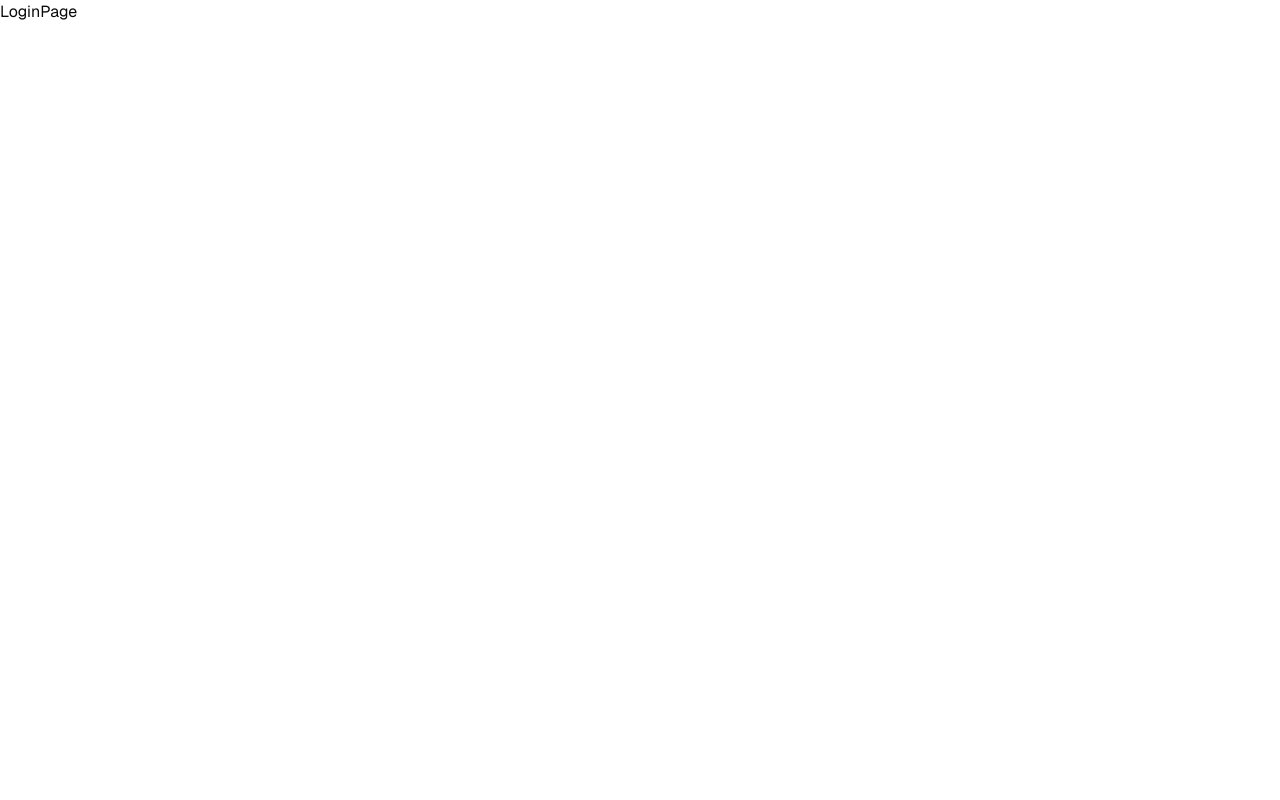
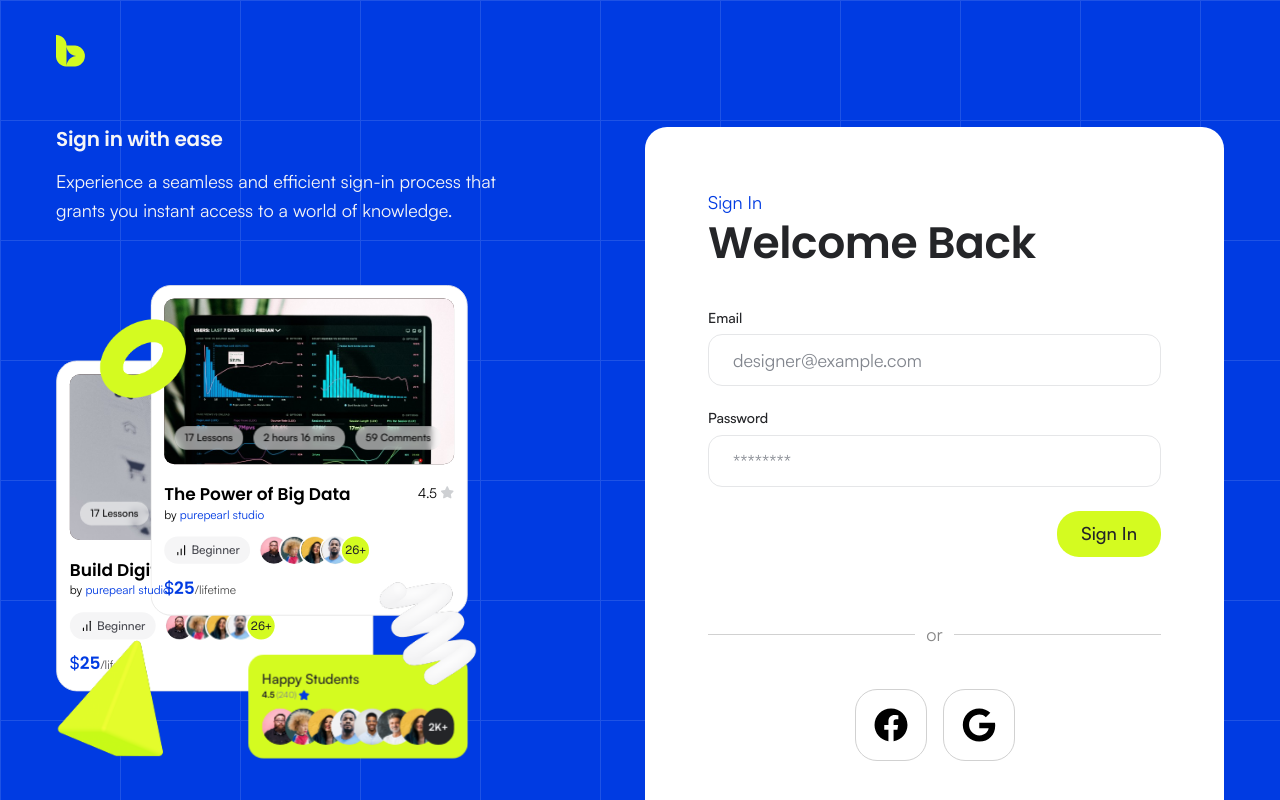
Before and after one commit to coderamit01/bytespace, a Next.js app: page /login in a window 1280 px wide. Shown: the top 800 px of the page. Built offline with nearby package versions, Linux system fonts and the light colour scheme.

Commit message:
design login and signup page

```diff
--- a/src/app/(auth)/login/page.tsx
+++ b/src/app/(auth)/login/page.tsx
@@ -1,8 +1,34 @@
+import type { Metadata } from "next"
+import AuthLayout from "@/src/components/auth/AuthLayout"
+import AuthCard from "@/src/components/auth/AuthCard"
+import AuthForm from "@/src/components/auth/AuthForm"
+import FormField from "@/src/components/auth/FormField"
+import SocialLogin from "@/src/components/auth/SocialLogin"
 
+export const metadata: Metadata = {
+  title: "Sign In | ByteSpace",
+}
 
 const LoginPage = () => {
   return (
-    <div>LoginPage</div>
+    <AuthLayout
+      title="Sign in with ease"
+      description="Experience a seamless and efficient sign-in process that grants you instant access to a world of knowledge."
+    >
+      <AuthCard
+        eyebrow="Sign In"
+        title="Welcome Back"
+        extra={<SocialLogin />}
+        footerText="New user?"
+        footerLinkText="Create an account"
+        footerHref="/signup"
+      >
+        <AuthForm submitLabel="Sign In">
+          <FormField label="Email" name="email" type="email" placeholder="designer@example.com" autoComplete="email" required />
+          <FormField label="Password" name="password" type="password" placeholder="********" autoComplete="current-password" required />
+        </AuthForm>
+      </AuthCard>
+    </AuthLayout>
   )
 }
 
--- a/src/app/(auth)/signup/page.tsx
+++ b/src/app/(auth)/signup/page.tsx
@@ -1,7 +1,33 @@
+import type { Metadata } from "next"
+import AuthLayout from "@/src/components/auth/AuthLayout"
+import AuthCard from "@/src/components/auth/AuthCard"
+import AuthForm from "@/src/components/auth/AuthForm"
+import FormField from "@/src/components/auth/FormField"
+
+export const metadata: Metadata = {
+  title: "Create an Account | ByteSpace",
+}
 
 const SignUp = () => {
   return (
-    <div>SignUp</div>
+    <AuthLayout
+      title="Sign up and come in"
+      description="The registration process is straightforward, uncomplicated, and efficient, allowing users to sign up quickly, easily, and at no cost"
+    >
+      <AuthCard
+        eyebrow="Create an Account"
+        title="Welcome to ByteSpace"
+        footerText="Already have an account?"
+        footerLinkText="Login"
+        footerHref="/login"
+      >
+        <AuthForm submitLabel="Continue">
+          <FormField label="Full Name" name="name" type="text" placeholder="Jamie Davis" autoComplete="name" required />
+          <FormField label="Email" name="email" type="email" placeholder="designer@example.com" autoComplete="email" required />
+          <FormField label="Password" name="password" type="password" placeholder="********" autoComplete="new-password" required />
+        </AuthForm>
+      </AuthCard>
+    </AuthLayout>
   )
 }
 
--- /dev/null
+++ b/src/components/auth/AuthCard.tsx
@@ -0,0 +1,32 @@
+import Link from "next/link"
+
+type AuthCardProps = {
+  eyebrow: string
+  title: string
+  children: React.ReactNode
+  extra?: React.ReactNode
+  footerText: string
+  footerLinkText: string
+  footerHref: string
+}
+
+const AuthCard = ({ eyebrow, title, children, extra, footerText, footerLinkText, footerHref }: AuthCardProps) => {
+  return (
+    <div className="flex w-full flex-col items-center justify-between gap-10 rounded-3xl bg-white px-6 py-10 sm:px-15.75 sm:py-15.25 lg:min-h-196">
+      <div className="flex w-full flex-col items-start gap-10">
+        <div className="flex flex-col items-start">
+          <p className="font-satoshi text-lg leading-[1.6] text-purple">{eyebrow}</p>
+          <h1 className="font-poppins text-3xl sm:text-[44px] font-semibold leading-[1.2] tracking-[-0.01em] text-shuttle-950">{title}</h1>
+        </div>
+        {children}
+      </div>
+      {extra}
+      <p className="flex flex-wrap justify-center gap-1 font-satoshi text-base leading-[1.6]">
+        <span className="text-shuttle-700">{footerText}</span>
+        <Link href={footerHref} className="text-purple hover:underline">{footerLinkText}</Link>
+      </p>
+    </div>
+  )
+}
+
+export default AuthCard
--- /dev/null
+++ b/src/components/auth/AuthForm.tsx
@@ -0,0 +1,22 @@
+"use client"
+
+type AuthFormProps = {
+  submitLabel: string
+  children: React.ReactNode
+}
+
+const AuthForm = ({ submitLabel, children }: AuthFormProps) => {
+  return (
+    <form onSubmit={(e) => e.preventDefault()} className="flex w-full flex-col items-end gap-6">
+      {children}
+      <button
+        type="submit"
+        className="flex items-center justify-center rounded-3xl bg-lime px-6 py-3 font-satoshi text-lg font-medium leading-[1.2] text-shuttle-950 transition-opacity hover:opacity-90"
+      >
+        {submitLabel}
+      </button>
+    </form>
+  )
+}
+
+export default AuthForm
--- /dev/null
+++ b/src/components/auth/AuthLayout.tsx
@@ -0,0 +1,39 @@
+import Image from "next/image"
+import Link from "next/link"
+import LogoMark from "@/public/favicon.png"
+import AuthShowcase from "@/src/components/auth/AuthShowcase"
+
+type AuthLayoutProps = {
+  title: string
+  description: string
+  children: React.ReactNode
+}
+
+const AuthLayout = ({ title, description, children }: AuthLayoutProps) => {
+  return (
+    <main className="relative min-h-screen overflow-hidden bg-purple">
+      <div className="grid-bg" />
+      <div className="container relative z-10 pt-8.75 pb-16 lg:pb-30">
+        <Link href="/" aria-label="ByteSpace home" className="inline-flex">
+          <Image src={LogoMark} alt="ByteSpace" width={29} height={32} priority />
+        </Link>
+        <div className="flex flex-col gap-10 pt-10 lg:flex-row lg:items-start lg:justify-between lg:gap-12 lg:pt-13.25">
+          <div className="flex flex-col gap-10 lg:gap-15">
+            <div className="flex flex-col gap-4 text-shuttle-50">
+              <h2 className="font-poppins text-xl font-semibold leading-[1.2] tracking-[-0.01em]">{title}</h2>
+              <p className="max-w-118.75 font-satoshi text-lg leading-[1.6]">{description}</p>
+            </div>
+            <div className="hidden lg:block">
+              <AuthShowcase />
+            </div>
+          </div>
+          <div className="w-full lg:max-w-144.75 lg:shrink-0">
+            {children}
+          </div>
+        </div>
+      </div>
+    </main>
+  )
+}
+
+export default AuthLayout
--- /dev/null
+++ b/src/components/auth/AuthShowcase.tsx
@@ -0,0 +1,52 @@
+import Image from "next/image"
+import { FaStar } from "react-icons/fa"
+import CourseCard from "@/src/components/home/CourseCard"
+import { courses } from "@/src/lib/data"
+import RingLime from "@/public/icons/ring-lime.png"
+import PyramidLime from "@/public/icons/pyramid-lime.png"
+import SquiggleWhite from "@/public/icons/squiggle-white.png"
+
+const students: string[] = [
+  "/courses/av1.png",
+  "/courses/av2.png",
+  "/courses/av3.png",
+  "/courses/av4.png",
+  "/testimonial/alex.png",
+  "/testimonial/james.png",
+  "/testimonial/sarah.png",
+]
+
+const AuthShowcase = () => {
+  return (
+    <div aria-hidden="true" className="relative -ml-[calc(25px*var(--s))] w-[calc(548px*var(--s))] h-[calc(585px*var(--s))] [--s:0.65] xl:[--s:0.85] min-[1440px]:[--s:1]">
+      <div className="absolute left-0 top-0 h-146.25 w-137 origin-top-left [scale:var(--s)]">
+        <div className="absolute left-6.25 top-22.25 w-93.25">
+          <CourseCard course={courses[1]} />
+        </div>
+        <div className="absolute left-34 top-0 w-93.25">
+          <CourseCard course={courses[2]} />
+        </div>
+        <div className="absolute left-62.75 top-108.75 flex w-64.5 flex-col justify-center gap-2 rounded-2xl bg-lime p-4 backdrop-blur-[10px]">
+          <div className="flex flex-col items-start">
+            <span className="font-satoshi text-base font-medium leading-6 text-shuttle-950">Happy Students</span>
+            <span className="flex items-center gap-0.5 font-satoshi text-[10px] leading-[1.5] text-shuttle-400">
+              <span className="font-bold text-shuttle-950">4.5</span> (240)
+              <FaStar size={13} className="text-purple" />
+            </span>
+          </div>
+          <div className="flex items-center">
+            {students.map((src, id) => (
+              <Image key={id} src={src} alt="" width={43} height={43} className="-mr-4 size-10.75 rounded-full object-cover" />
+            ))}
+            <span className="flex size-10.75 items-center justify-center rounded-full bg-shuttle-950 font-satoshi text-xs font-bold leading-[1.5] text-shuttle-50">2K+</span>
+          </div>
+        </div>
+        <Image src={SquiggleWhite} alt="" className="pointer-events-none absolute left-93.25 top-80.25 h-auto w-43.75 max-w-none" />
+        <Image src={RingLime} alt="" className="pointer-events-none absolute left-13.5 top-3.75 h-auto w-36.5 max-w-none" />
+        <Image src={PyramidLime} alt="" className="pointer-events-none absolute left-0 top-99.25 h-auto w-47 max-w-none" />
+      </div>
+    </div>
+  )
+}
+
+export default AuthShowcase
--- /dev/null
+++ b/src/components/auth/FormField.tsx
@@ -0,0 +1,27 @@
+import { cn } from "@/src/lib/utils"
+
+type FormFieldProps = React.ComponentProps<"input"> & {
+  label: string
+}
+
+const FormField = ({ label, id, name, className, ...props }: FormFieldProps) => {
+  const fieldId = id ?? name
+  return (
+    <div className="flex w-full flex-col items-start gap-2">
+      <label htmlFor={fieldId} className="font-satoshi text-sm font-medium leading-[1.2] text-shuttle-950">
+        {label}
+      </label>
+      <input
+        id={fieldId}
+        name={name}
+        className={cn(
+          "h-13 w-full rounded-xl border border-shuttle-100 bg-white px-6 py-3 font-satoshi text-lg leading-[1.6] text-shuttle-950 outline-none transition-colors placeholder:text-shuttle-400 focus:border-purple",
+          className
+        )}
+        {...props}
+      />
+    </div>
+  )
+}
+
+export default FormField
--- /dev/null
+++ b/src/components/auth/SocialLogin.tsx
@@ -0,0 +1,32 @@
+import { FaFacebook, FaGoogle } from "react-icons/fa"
+
+const providers = [
+  { name: "Facebook", icon: FaFacebook },
+  { name: "Google", icon: FaGoogle },
+]
+
+const SocialLogin = () => {
+  return (
+    <div className="flex w-full flex-col items-center gap-10">
+      <div className="flex w-full items-center gap-2.75">
+        <span className="h-px flex-1 bg-[#D1D1D1]" />
+        <span className="font-satoshi text-lg leading-[1.6] text-[#888888]">or</span>
+        <span className="h-px flex-1 bg-[#D1D1D1]" />
+      </div>
+      <div className="flex items-center gap-4">
+        {providers.map(({ name, icon: Icon }) => (
+          <button
+            key={name}
+            type="button"
+            aria-label={`Continue with ${name}`}
+            className="flex size-18 items-center justify-center rounded-3xl border border-[#D1D1D1] text-black transition-colors hover:bg-shuttle-50"
+          >
+            <Icon size={34} />
+          </button>
+        ))}
+      </div>
+    </div>
+  )
+}
+
+export default SocialLogin
```
